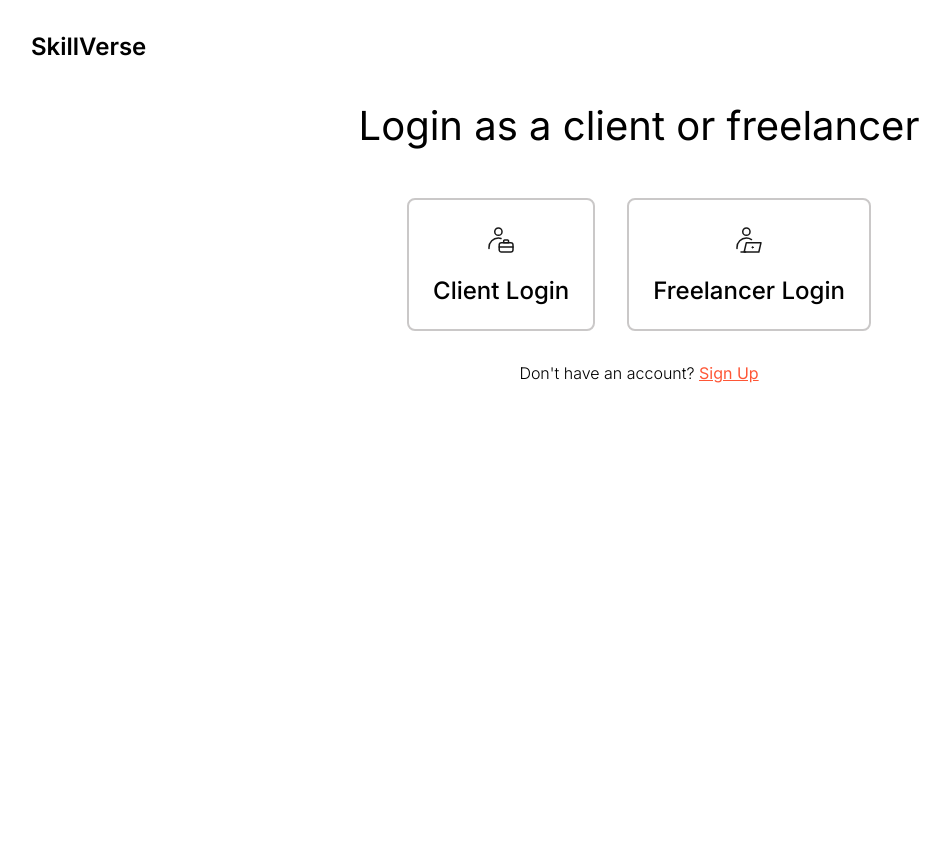
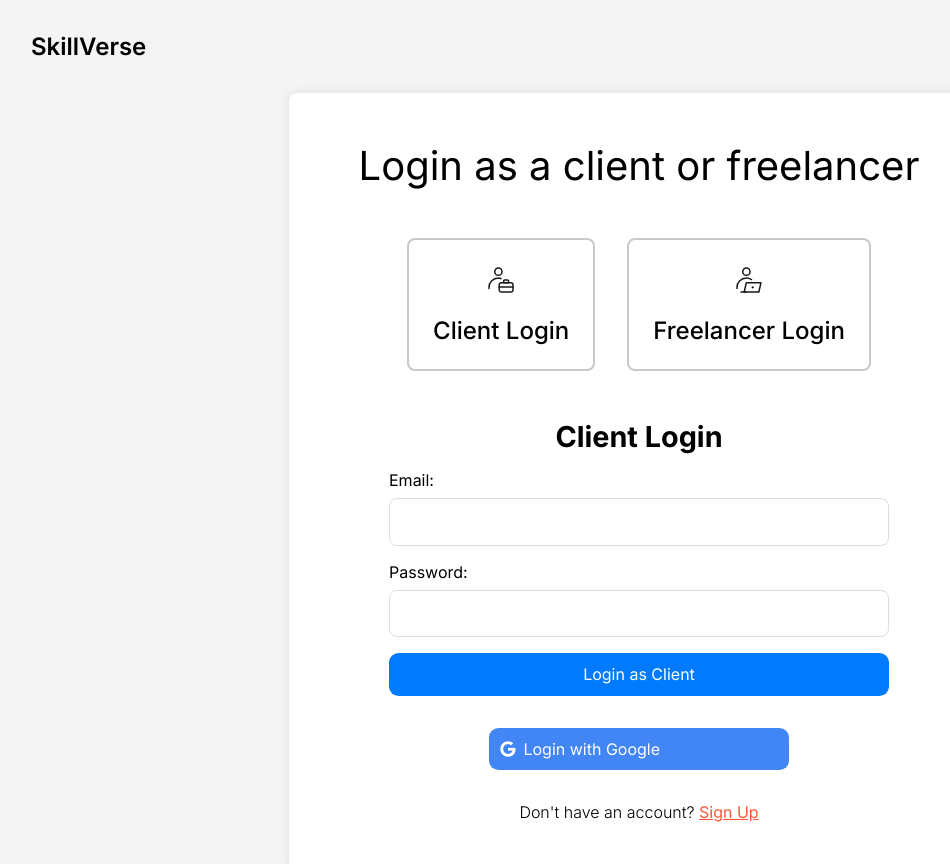
Before and after one commit to Aayushkrishnaut/freelance, a plain HTML site: page login.html in a window 1280 px wide. Shown: the whole page, without its empty margins (1-951 px from the left). Drawn offline with Linux system fonts and the light colour scheme.

Commit message:
Update login.html

```diff
--- a/login.html
+++ b/login.html
@@ -3,11 +3,10 @@
 <head>
   <meta charset="UTF-8" />
   <meta name="viewport" content="width=device-width, initial-scale=1.0" />
-  <link rel="stylesheet" href="login.css" />
   <script src="https://kit.fontawesome.com/53d842b1db.js" crossorigin="anonymous"></script>
   <title>Login to SkillVerse</title>
-</head>
-    <style>@import url("https://fonts.googleapis.com/css2?family=Inter:ital,opsz,wght@0,14..32,100..900;1,14..32,100..900&display=swap");
+  <style>
+    @import url("https://fonts.googleapis.com/css2?family=Inter:ital,opsz,wght@0,14..32,100..900;1,14..32,100..900&display=swap");
 
     * {
       margin: 0;
@@ -19,10 +18,25 @@
 
     body {
       font-size: 1rem;
+      background-color: #f4f4f4;
+    }
+
+    .header {
+      display: flex;
+      align-items: center;
+      margin: 2rem;
     }
 
     .logo {
-  margin: 2rem 2rem 1.5rem 2rem;
+      width: 50px; /* Adjust as needed */
+      margin-right: 1rem;
+    }
+
+    .logo img {
+      width: 100%;
+    }
+
+    .title {
       font-weight: 600;
       font-size: 1.5rem;
     }
@@ -32,13 +46,17 @@ body {
       flex-direction: column;
       align-items: center;
       max-width: 700px;
-  height: 100vh;
-  margin: 0rem auto;
+      margin: 0 auto;
+      padding: 2rem;
+      background: #fff;
+      border-radius: 0.5rem;
+      box-shadow: 0 0 10px rgba(0, 0, 0, 0.1);
     }
 
     .login-text {
       font-size: 2.5rem;
       margin: 1rem auto 2rem auto;
+      text-align: center;
     }
 
     .login-options {
@@ -57,9 +75,9 @@ body {
       border-radius: 0.5rem;
       margin: 1rem;
       text-align: center;
-  text-decoration: none;
       color: black;
       transition: border 0.2s;
+      cursor: pointer;
     }
 
     .option:hover {
@@ -76,36 +94,181 @@ body {
       font-size: 1rem;
       font-weight: 300;
       margin: 1rem;
+      text-align: center;
     }
 
     .signup span a {
       color: #fe5636;
       font-weight: 400;
     }
+
+    .btn {
+      background-color: #007bff;
+      color: #fafafa;
+      padding: 0.7rem 1.5rem;
+      border-radius: 0.6rem;
+      border: none;
+      font-size: 1rem;
+      cursor: pointer;
+      transition: background-color 0.3s ease;
+    }
+
+    .btn:hover {
+      background-color: #fe5636;
+    }
+
+    .login-form {
+      display: none;
+      width: 100%;
+      max-width: 500px;
+      margin-top: 2rem;
+    }
+
+    .login-form.active {
+      display: block;
+    }
+
+    .login-form h2 {
+      margin-bottom: 1rem;
+      font-size: 1.8rem;
+      text-align: center;
+    }
+
+    .login-form form {
+      display: flex;
+      flex-direction: column;
+    }
+
+    .login-form label {
+      margin-bottom: 0.5rem;
+    }
+
+    .login-form input[type="email"],
+    .login-form input[type="password"] {
+      padding: 0.8rem;
+      margin-bottom: 1rem;
+      border: 1px solid #ddd;
+      border-radius: 0.5rem;
+    }
+
+    .login-form button {
+      padding: 0.7rem;
+      border-radius: 0.6rem;
+      border: none;
+      background-color: #007bff;
+      color: #fff;
+      cursor: pointer;
+      transition: background-color 0.3s ease;
+    }
+
+    .login-form button:hover {
+      background-color: #fe5636;
+    }
+
+    .social-login {
+      display: flex;
+      flex-direction: column;
+      align-items: center;
+      margin-top: 2rem;
+      width: 100%;
+    }
+
+    .social-login button {
+      display: flex;
+      align-items: center;
+      padding: 0.7rem;
+      border-radius: 0.6rem;
+      border: none;
+      background-color: #4285f4;
+      color: #fff;
+      cursor: pointer;
+      transition: background-color 0.3s ease;
+      width: 100%;
+      max-width: 300px;
+      margin-bottom: 1rem;
+    }
+
+    .social-login button:hover {
+      background-color: #357ae8;
+    }
+
+    .social-login .fa-google {
+      margin-right: 0.5rem;
+    }
   </style>
+</head>
 <body>
-  <!-- Skillverse logo -->
-  <div class="logo">SkillVerse</div>
-  <!-- main container -->
+  <div class="header">
+
+    <div class="title">SkillVerse</div>
+  </div>
+
   <div class="container">
     <div class="login-text">Login as a client or freelancer</div>
 
-    <!-- 2 clickable areas -->
     <div class="login-options">
-      <a href="login-client.html" class="option">
+      <div class="option" onclick="showForm('client')">
         <div class="svg"><img src="SVG/client.svg" alt="client-svg" /></div>
         <p>Client Login</p>
-      </a>
-      <a href="login-freelancer.html" class="option">
+      </div>
+      <div class="option" onclick="showForm('freelancer')">
         <div class="svg"><img src="SVG/seller.svg" alt="freelancer-svg" /></div>
         <p>Freelancer Login</p>
-      </a>
+      </div>
     </div>
 
-    <!-- No account yet -->
+    <div id="client-form" class="login-form">
+      <h2>Client Login</h2>
+      <form action="/client-login" method="post">
+        <label for="client-email">Email:</label>
+        <input type="email" id="client-email" name="email" required>
+        <label for="client-password">Password:</label>
+        <input type="password" id="client-password" name="password" required>
+        <button type="submit">Login as Client</button>
+      </form>
+    </div>
+
+    <div id="freelancer-form" class="login-form">
+      <h2>Freelancer Login</h2>
+      <form action="/freelancer-login" method="post">
+        <label for="freelancer-email">Email:</label>
+        <input type="email" id="freelancer-email" name="email" required>
+        <label for="freelancer-password">Password:</label>
+        <input type="password" id="freelancer-password" name="password" required>
+        <button type="submit">Login as Freelancer</button>
+      </form>
+    </div>
+
+    <div class="social-login">
+      <button class="btn">
+        <i class="fab fa-google"></i> Login with Google
+      </button>
+    </div>
+
     <div class="signup">
-      Don't have an account? <span><a href=join.html>Sign Up</a></span>
+      Don't have an account? <span><a href="join.html">Sign Up</a></span>
     </div>
   </div>
+
+  <script>
+    function showForm(formType) {
+      const clientForm = document.getElementById('client-form');
+      const freelancerForm = document.getElementById('freelancer-form');
+      const loginBtn = document.getElementById('login-btn');
+
+      if (formType === 'client') {
+        clientForm.classList.add('active');
+        freelancerForm.classList.remove('active');
+        loginBtn.textContent = 'Login as Client';
+      } else if (formType === 'freelancer') {
+        clientForm.classList.remove('active');
+        freelancerForm.classList.add('active');
+        loginBtn.textContent = 'Login as Freelancer';
+      }
+    }
+
+    // Initialize default form
+    showForm('client');
+  </script>
 </body>
 </html>
```
Lines whose indentation alone changed are shown as unchanged.
